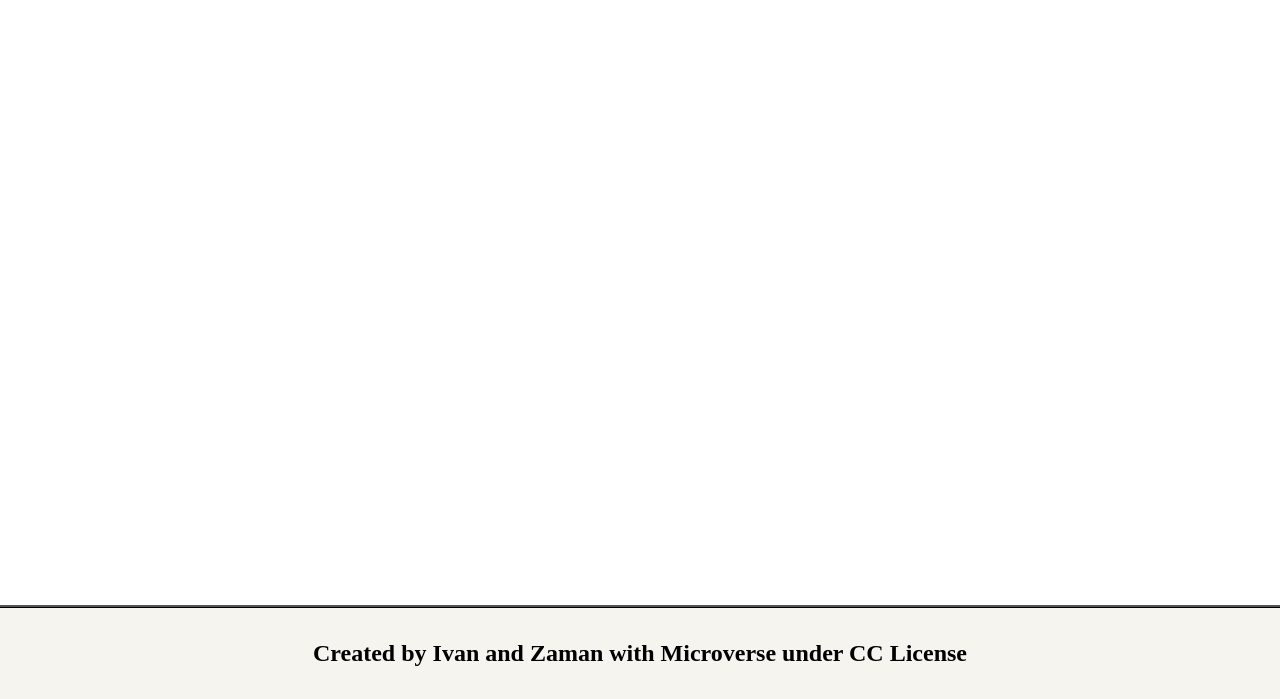
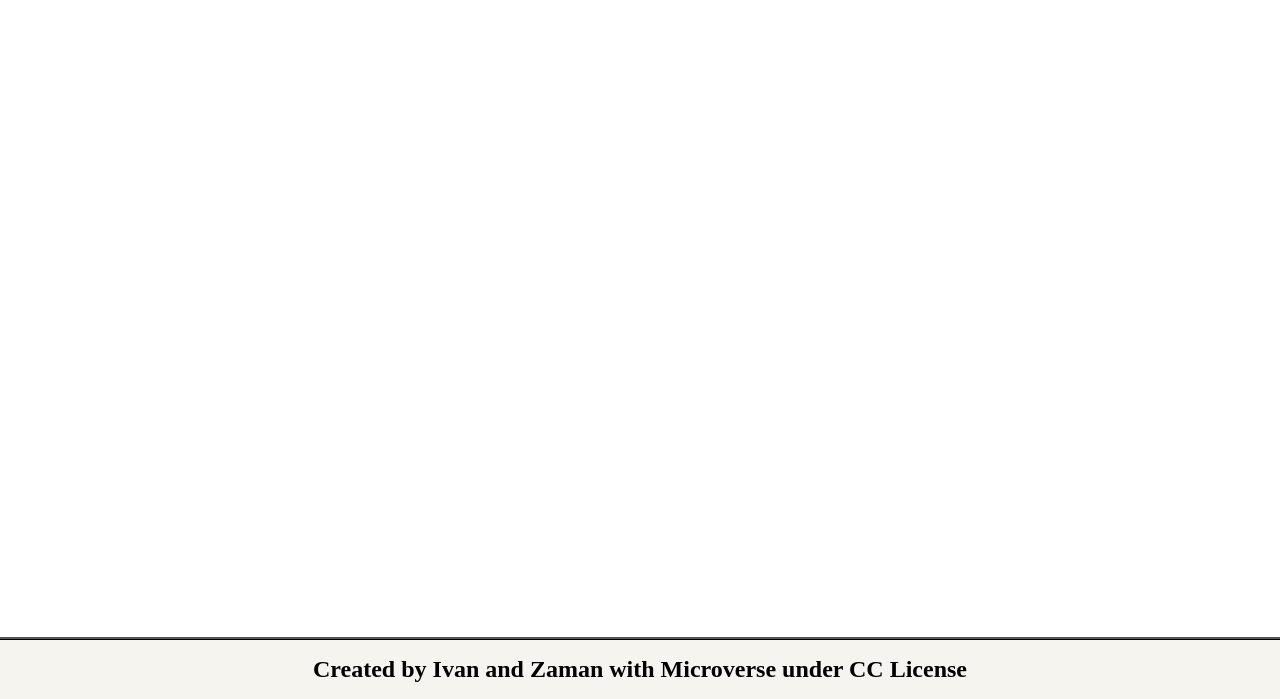
Before and after one commit to qwibbler/Capstone-Js-and-Networking, a website built with webpack: page src/index.html in a window 1280 px wide. Shown: the part 101-800 px from the top of the page. Built offline with nearby package versions, Linux system fonts and the light colour scheme; no server answers.

Commit message:
Fix branches errors

```diff
--- a/src/index.html
+++ b/src/index.html
@@ -24,10 +24,6 @@
     <div class="createPopup showPopup"></div>
   </main>
 
-  <main>
-    <ul class="shows-wrapper"></ul>
-  </main>
-
   <footer>
     <p>Created by Ivan and Zaman with Microverse under CC License</p>
   </footer>
--- a/src/makeCard.js
+++ b/src/makeCard.js
@@ -20,7 +20,7 @@ const makeCard = (show) => {
   `;
 
   showCard.querySelector('.comment').addEventListener('click', () => {
-    popup.classList.add('invisible')
+    popup.classList.add('invisible');
     popup.innerHTML = `
     <div class="popupContent">
       <div class="title-close">
@@ -38,7 +38,7 @@ const makeCard = (show) => {
    `;
     const closePopup = document.querySelector('.closePopup');
     closePopup.addEventListener('click', () => {
-      popup.classList.remove('invisible')
+      popup.classList.remove('invisible');
     });
   });
   return showCard;
--- a/src/style.css
+++ b/src/style.css
@@ -128,16 +128,6 @@ footer {
   font-weight: bold;
 }
 
-footer {
-  width: 100vw;
-  position: fixed;
-  bottom: 0;
-  left: 0;
-  right: 0;
-  padding: 2rem 0;
-  text-align: center;
-}
-
 .createPopup {
   display: flex;
   background-color: rgba(0, 0, 0, 0.8);
@@ -150,9 +140,8 @@ footer {
   height: 100vh;
   width: 100vw;
   opacity: 0;
-  position: fixed;
   transform: translateY(100%);
-  transition: transform .9s;
+  transition: transform 0.9s;
 }
 
 .invisible {
@@ -210,5 +199,5 @@ textarea {
   width: 40px;
   height: 3vh;
   border: 1px solid;
-  font-size: 20px
+  font-size: 20px;
 }
```
Also changed, not shown: package.json (added, +350 -0 lines), 1 other file.
